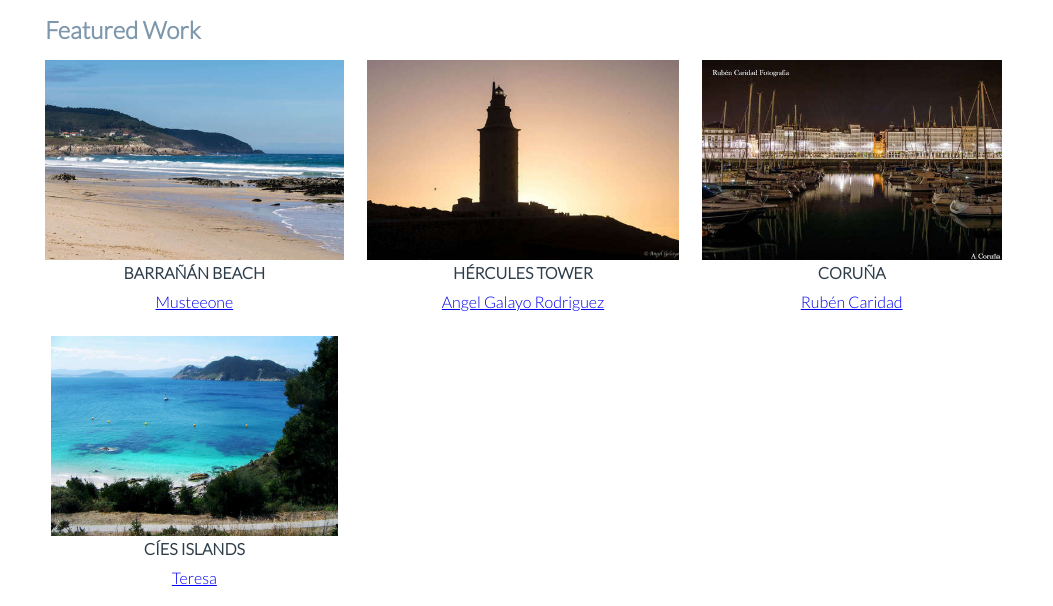
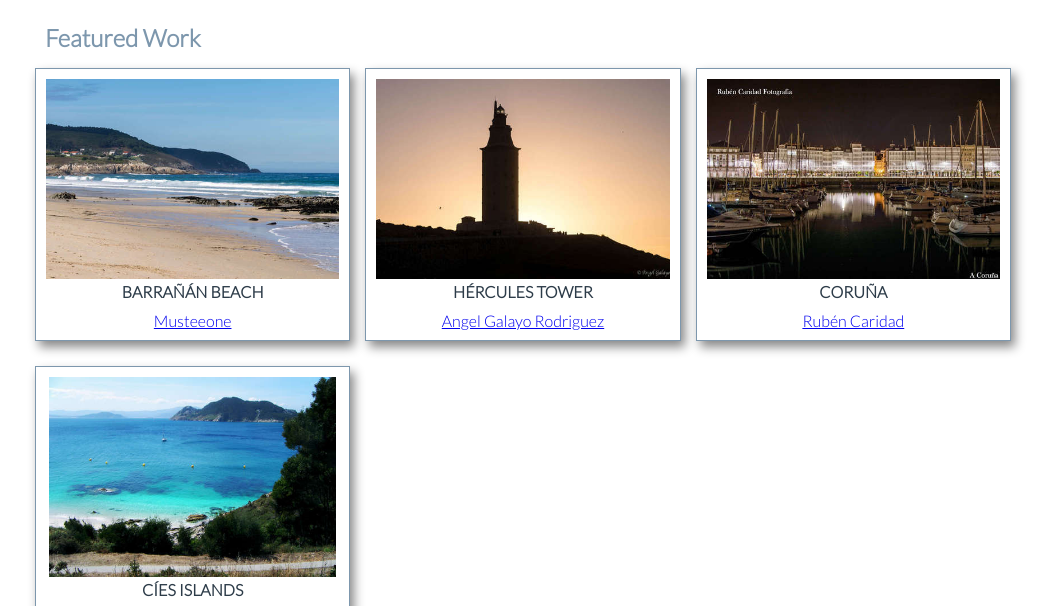
Before and after one commit to enriquegq/fend, a plain HTML site: page 1_portfolio_project/index.html in a window 1280 px wide. Shown: the part 914-1520 px from the top of the page, without its empty margins (117-1170 px from the left). Drawn offline with Linux system fonts and the light colour scheme.

Commit message:
Fixing CSS

```diff
--- a/1_portfolio_project/css/main.css
+++ b/1_portfolio_project/css/main.css
@@ -26,16 +26,21 @@ body{
 
 section{
     margin-top: 20px;
+    width: 100%;
+}
+
+header, main{
+    margin: 12px;
 }
 
 main{
-    width: 100%;
+    margin: 12px;
+    /*width: 100%;
     margin-left: auto;
-    margin-right: auto;
+    margin-right: auto;*/
 }
 
 header{
-    margin: 12px;
     min-height: 56px;
     display: flex;
     padding-bottom: 10px;
@@ -77,7 +82,7 @@ header{
 }
 
 .content {
-    margin: 12px;
+    /*margin: 12px;*/
     color: #2d3c49;
     display: flex;
     flex-wrap: wrap;
@@ -108,11 +113,20 @@ ul#projects{
 
 .project{
     float: left;
-    min-width: 200px;
-    width: calc((100% - 20px)/3);
+    min-width: 300px;
+    /*width: calc((100% - 20px)/3);*/
     text-align: center;
     /*margin-bottom: 10px;*/
     margin-bottom: 25px;
+    width: calc((100% - 30px)/3);
+    margin-right: 15px;
+    box-shadow: 4px 6px 10px #888888;
+    padding: 10px;
+    border: 1px solid #7d97ad;
+}
+
+.third{
+    margin-right: 0;
 }
 
 .project_title{
--- a/1_portfolio_project/css/responsive.css
+++ b/1_portfolio_project/css/responsive.css
@@ -1,3 +1,9 @@
+@media only screen and (max-width: 960px) {
+    .project{
+        margin: 0 auto 25px auto;
+        min-width: 320px;
+    }
+}
 
 @media only screen and (max-width: 640px) {
     .header_logo {
@@ -12,13 +18,26 @@
         font-size: 25px;
     }
 
-    .project{
+ /*   .project{
         margin: 0 auto 25px auto;
         width: 100%;
     }
 
+    .project img{
+        max-width: 280px;
+    }
+*/
     .mobile_hidden{
         display: none;
     }
+}
 
+@media only screen and (max-width: 350px) {
+    .project{
+        min-width: 100%;
+    }
+    /*.project img{
+        max-width: 100%;
+        max-height: 100%;
+    }*/
 }
--- a/1_portfolio_project/index.html
+++ b/1_portfolio_project/index.html
@@ -62,17 +62,17 @@
                             <h3 class="project_title">Barrañán Beach</h3>
                             <p><a href="https://www.flickr.com/photos/135435596@N05/30072140445/in/pool-galicia/">Musteeone</a></p>
                         </li>
-                        <li class="project">
+                        <li class="project second">
                             <img src="img/projects/hercules_tower_500.jpg" alt="project2">
                             <h3 class="project_title">Hércules Tower</h3>
                             <p><a href="https://www.flickr.com/photos/agalayo/30075524231/in/pool-galicia/">Angel Galayo Rodriguez</a></p>
                         </li>
-                        <li class="project">
+                        <li class="project third">
                             <img src="img/projects/coruna_500.jpg" alt="project3">
                             <h3 class="project_title">Coruña</h3>
                             <p><a href="https://www.flickr.com/photos/144754141@N05/30084101611/in/pool-galicia/">Rubén Caridad</a></p>
                         </li>
-                        <li class="project">
+                        <li class="project fourth">
                             <img src="img/projects/cies_500.jpg" alt="project4">
                             <h3 class="project_title">Cíes Islands</h3>
                             <p><a href="https://www.flickr.com/photos/teresalaloba/5865015172/in/album-72157624884503102/">Teresa</a></p>
@@ -84,12 +84,12 @@
         <footer>
             <ul>
                 <li>
-                    <a href="#">
+                    <a href="https://www.linkedin.com/in/enriquegarridoquiroga">
                         <i class="fa fa-linkedin fa-2x" aria-hidden="true"></i>
                     </a>
                 </li>
                 <li>
-                    <a href="#">
+                    <a href="https://github.com/enriquegq">
                         <i class="fa fa-github fa-2x" aria-hidden="true"></i>
                     </a>
                 </li>
```
